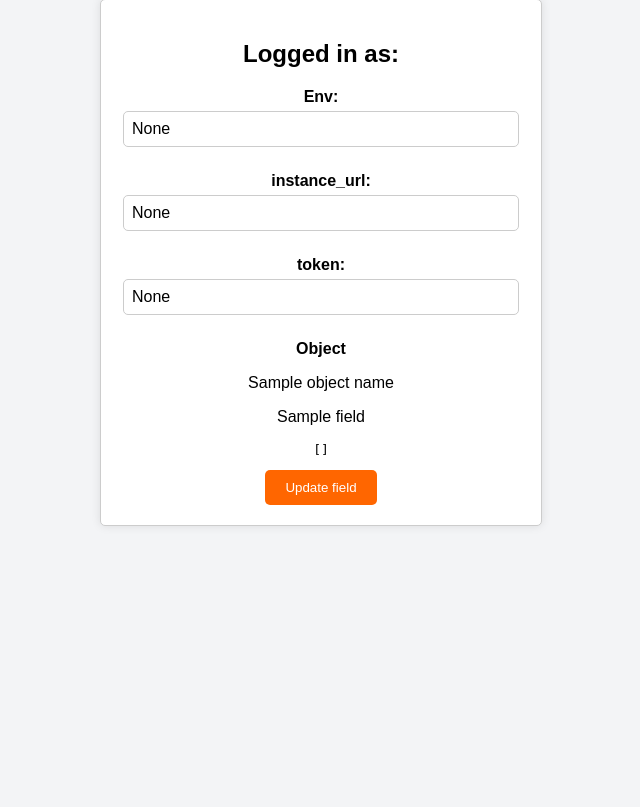
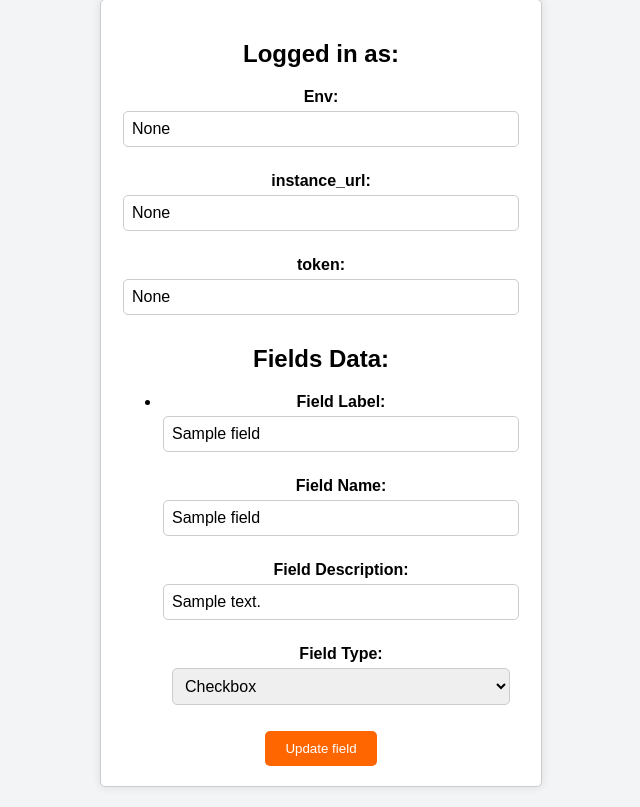
Before and after one commit to yahyajamaldine/flowsiti, a Flask app: template app/templates/clienttest.html in a window 1280 px wide. Shown: the part 243-1050 px from the top of the page, without its empty margins (319-959 px from the left). Before the commit the page ends 769 px from the top, so only its background shows below. Run offline with Flask 3, Linux system fonts and the light colour scheme; the template is opened without the code that fills it: values that come from a table or form of the project are taken from there, most other values are stand-ins (such as "Sample title", 1, 10 or a date in 2020).

Commit message:
fields types

```diff
--- a/app/templates/clienttest.html
+++ b/app/templates/clienttest.html
@@ -114,23 +114,58 @@
                 <div class="form-columns">
                     <div class="form-column">
                         <div class="form-group">
-                            <label for="customObjectDropdown">Object</label>
-                            {% if object_name %}
-                             <p> {{ object_name }}</p>
+                            <label for="customObjectDropdown"></label>
+                            {% if custom_object %}
+
                             {% else %}
                             <p>No custom objects found.</p>
                             {% endif %}
                     </div>
 
-             {% if fields_data %}
-             {% for field in fields_data %}
-
-             <!-- Add more fields as needed -->
-             <p> {{ field.get('name') }} </p>
-
-           {% endfor %}
-          {% endif %}
-          <pre>{{ fields_data | tojson | safe }}</pre>
+                    {% if fields_data %}
+                    <h2>Fields Data:</h2>
+                    <ul>
+                        {% for field in fields_data %}
+                            <li>
+                                <div class="form-group">
+                                    <label for="field_label_{{ loop.index0 }}">Field Label:</label>
+                                    <input type="text" class="form-control" id="field_label_{{ loop.index0 }}" name="field_label_{{ loop.index0 }}" value="{{ field.get('label') }}">
+                                </div>
+                                <div class="form-group">
+                                    <label for="field_name_{{ loop.index0 }}">Field Name:</label>
+                                    <input type="text" class="form-control" id="field_name_{{ loop.index0 }}" name="field_name_{{ loop.index0 }}" value="{{ field.get('name') }}">
+                                </div>
+                                <div class="form-group">
+                                    <label for="field_description_{{ loop.index0 }}">Field Description:</label>
+                                    <input type="text" class="form-control" id="field_description_{{ loop.index0 }}" name="field_description_{{ loop.index0 }}" value="{{ field.get('description') }}">
+                                </div>
+                                <div class="form-group">
+                                    <label for="field_type_{{ loop.index0 }}">Field Type:</label>
+                                    <select class="form-control" id="field_type_{{ loop.index0 }}" name="field_type_{{ loop.index0 }}">
+                                        <option value="Checkbox" {% if field.get('type') == 'boolean' %}selected{% endif %}>Checkbox</option>
+                                        <option value="Currency" {% if field.get('type') == 'currency' %}selected{% endif %}>Currency</option>
+                                        <option value="Date" {% if field.get('type') == 'date' %}selected{% endif %}>Date</option>
+                                        <option value="DateTime" {% if field.get('type') == 'datetime' %}selected{% endif %}>Date / Time</option>
+                                        <option value="Email" {% if field.get('type') == 'email' %}selected{% endif %}>Email</option>
+                                        <option value="Location" {% if field.get('type') == 'location' %}selected{% endif %}>Geolocation</option>
+                                        <option value="Number" {% if field.get('type') == 'number' %}selected{% endif %}>Number</option>
+                                        <option value="Percent" {% if field['type'] == 'percent' %}selected{% endif %}>Percent</option>
+                                        <option value="Phone" {% if field['type'] == 'phone' %}selected{% endif %}>Phone</option>
+                                        <option value="Picklist" {% if field['type'] == 'picklist' %}selected{% endif %}>Picklist</option>
+                                        <option value="MultiselectPicklist" {% if field['type'] == 'multiselectpicklist' %}selected{% endif %}>Picklist (Multi-Select)</option>
+                                        <option value="Text" {% if field['type'] == 'text' %}selected{% endif %}>Text</option>
+                                        <option value="TextArea" {% if field['type'] == 'textarea' %}selected{% endif %}>Text Area</option>
+                                        <option value="LongTextArea" {% if field['type'] == 'longtextarea' %}selected{% endif %}>Text Area (Long)</option>
+                                        <option value="Html" {% if field['type'] == 'html' %}selected{% endif %}>Text Area (Rich)</option>
+                                        <option value="Url" {% if field['type'] == 'url' %}selected{% endif %}>URL</option>
+                                        <!-- Add other options based on your data types -->
+                                    </select>
+                                </div>
+                                <!-- Add more fields as needed -->
+                            </li>
+                        {% endfor %}
+                    </ul>
+                {% endif %}
 
                 </div>
 
```
